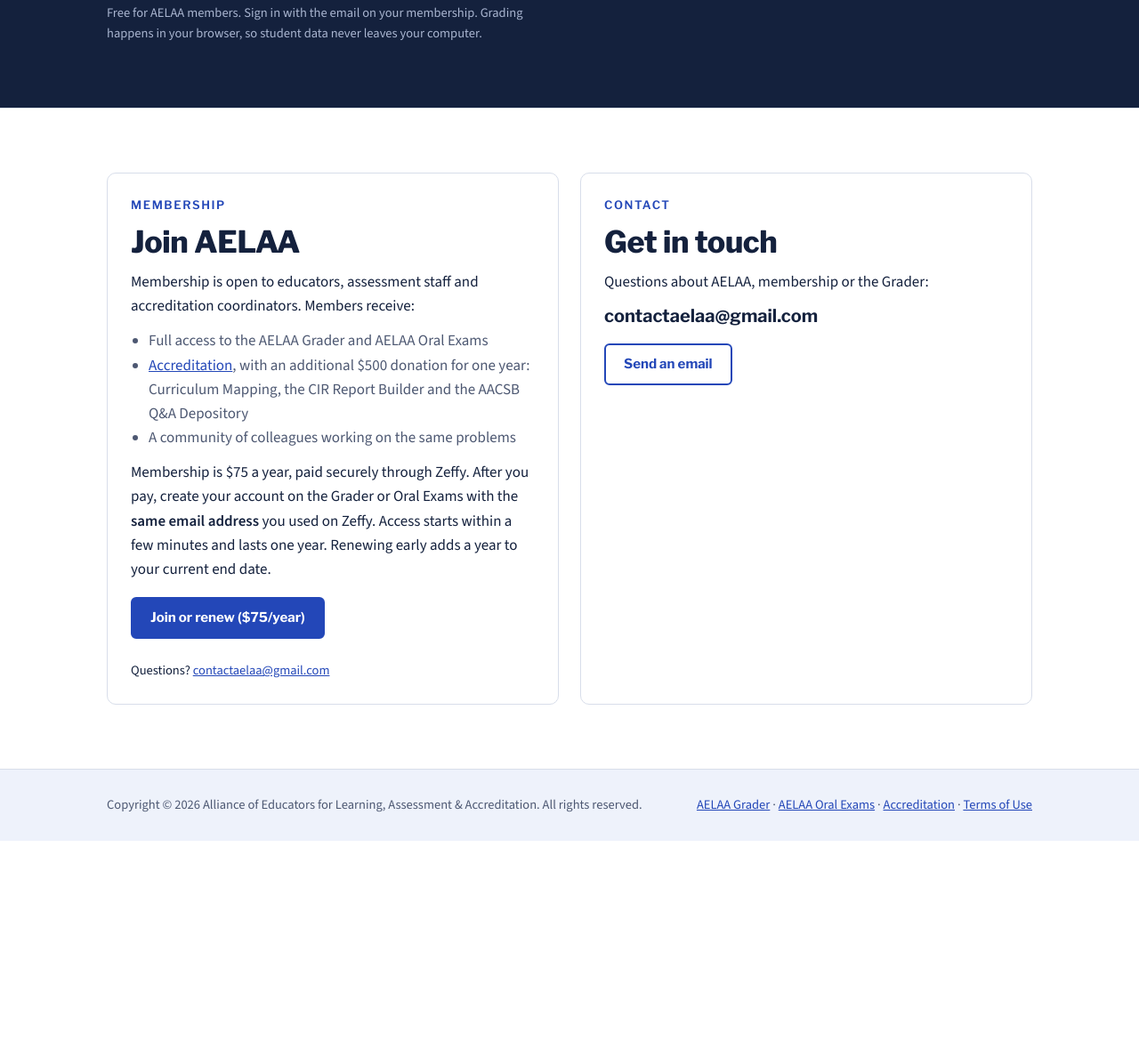
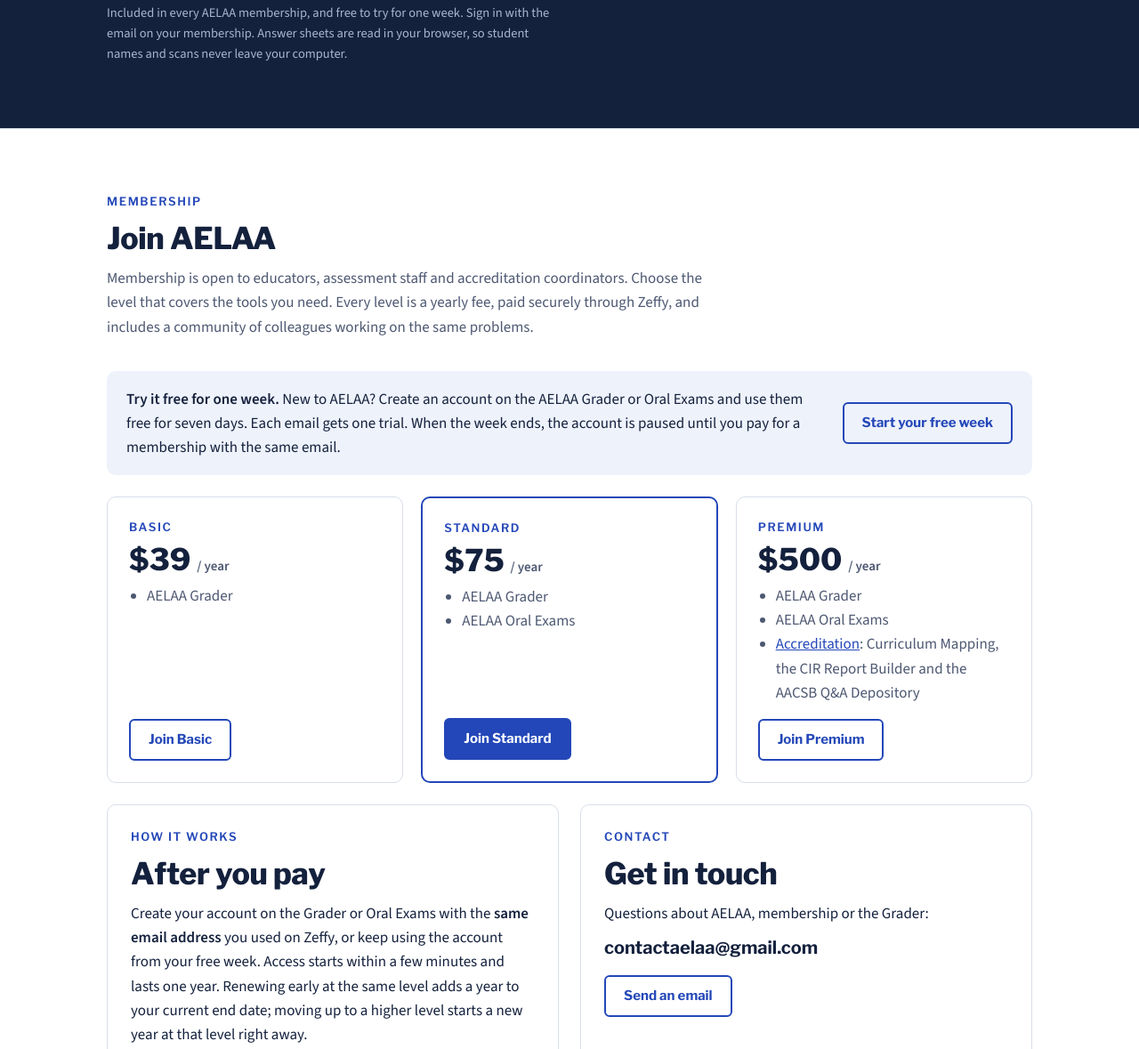
Before and after one commit to aelaa-org/aelaa-site, a plain HTML site: page index.html in a window 1280 px wide. Shown: the part 1709-2888 px from the top of the page at 89% size. Before the commit the page ends 2654 px from the top, so only its background shows below. Drawn offline with nearby package versions, Linux system fonts and the light colour scheme.

Commit message:
Membership levels ($39/$75/$500) and one-week free trial
Co-Authored-By: Claude Opus 5.5 <noreply@anthropic.com>

```diff
--- a/index.html
+++ b/index.html
@@ -4,7 +4,7 @@
 <meta charset="utf-8">
 <meta name="viewport" content="width=device-width,initial-scale=1">
 <title>AELAA | Alliance of Educators for Learning, Assessment &amp; Accreditation</title>
-<meta name="description" content="The Alliance of Educators for Learning, Assessment & Accreditation. Empowering educators together. Members get free access to the AELAA Grader for bubble-sheet exams.">
+<meta name="description" content="The Alliance of Educators for Learning, Assessment & Accreditation. Empowering educators together. Membership from $39 a year includes the AELAA Grader for bubble-sheet exams; try it free for one week.">
 <link rel="icon" type="image/png" href="logo.png">
 <link rel="preconnect" href="https://fonts.googleapis.com">
 <link rel="preconnect" href="https://fonts.gstatic.com" crossorigin>
@@ -84,6 +84,18 @@ section.band{padding:72px 0;border-top:1px solid var(--line);scroll-margin-top:6
 .grader .btn.solid:hover{background:#DCE3F3;border-color:#DCE3F3}
 .note{margin-top:16px;font-size:14.5px;color:#A9B5D0}
 @media (max-width:820px){.grader-grid{grid-template-columns:minmax(0,1fr)}}
+
+/* membership levels */
+.tiers{display:grid;grid-template-columns:repeat(3,minmax(0,1fr));gap:20px;margin-bottom:24px}
+.tier{border:1px solid var(--line);border-radius:10px;padding:24px;display:flex;flex-direction:column;gap:10px}
+.tier.featured{border:2px solid var(--blue)}
+.tier .price{font:800 34px/1 var(--display);color:var(--ink)}
+.tier .price small{font:600 15px/1 var(--body);color:var(--muted)}
+.tier ul{margin:0;padding-left:20px;color:var(--muted);flex:1}
+.tier .btn{align-self:flex-start;margin-top:6px}
+.trial{background:var(--mist);border-radius:10px;padding:18px 22px;margin-bottom:24px;display:flex;gap:14px;align-items:center;flex-wrap:wrap}
+.trial p{flex:1;min-width:260px}
+@media (max-width:820px){.tiers{grid-template-columns:minmax(0,1fr)}}
 
 /* membership + contact */
 .two{display:grid;grid-template-columns:minmax(0,1fr) minmax(0,1fr);gap:24px}
@@ -166,7 +178,7 @@ footer .wrap{display:flex;justify-content:space-between;gap:12px;flex-wrap:wrap}
           <a class="btn solid" href="https://grader.aelaa.org">Open the AELAA Grader</a>
           <a class="btn ghost" href="https://exam.aelaa.org">Open AELAA Oral Exams</a>
         </div>
-        <p class="note">Free for AELAA members. Sign in with the email on your membership. Grading happens in your browser, so student data never leaves your computer.</p>
+        <p class="note">Included in every AELAA membership, and free to try for one week. Sign in with the email on your membership. Answer sheets are read in your browser, so student names and scans never leave your computer.</p>
       </div>
       <div class="sheet" aria-hidden="true">
         <span class="n">1</span><i></i><i class="f"></i><i></i><i></i><i></i>
@@ -180,19 +192,43 @@ footer .wrap{display:flex;justify-content:space-between;gap:12px;flex-wrap:wrap}
   </section>
 
   <section class="band" id="membership">
+    <div class="wrap">
+      <div class="head">
+        <span class="eyebrow">Membership</span>
+        <h2>Join AELAA</h2>
+        <p>Membership is open to educators, assessment staff and accreditation coordinators. Choose the level that covers the tools you need. Every level is a yearly fee, paid securely through Zeffy, and includes a community of colleagues working on the same problems.</p>
+      </div>
+      <div class="trial">
+        <p><b>Try it free for one week.</b> New to AELAA? Create an account on the AELAA Grader or Oral Exams and use them free for seven days. Each email gets one trial. When the week ends, the account is paused until you pay for a membership with the same email.</p>
+        <a class="btn ghost" href="https://grader.aelaa.org">Start your free week</a>
+      </div>
+      <div class="tiers">
+        <div class="tier">
+          <span class="eyebrow">Basic</span>
+          <p class="price">$39 <small>/ year</small></p>
+          <ul><li>AELAA Grader</li></ul>
+          <a class="btn ghost" href="https://www.zeffy.com/en-US/ticketing/alliance-of-educators-for-learning-assessment-and-accreditations-memberships">Join Basic</a>
+        </div>
+        <div class="tier featured">
+          <span class="eyebrow">Standard</span>
+          <p class="price">$75 <small>/ year</small></p>
+          <ul><li>AELAA Grader</li><li>AELAA Oral Exams</li></ul>
+          <a class="btn solid" href="https://www.zeffy.com/en-US/ticketing/alliance-of-educators-for-learning-assessment-and-accreditations-memberships">Join Standard</a>
+        </div>
+        <div class="tier">
+          <span class="eyebrow">Premium</span>
+          <p class="price">$500 <small>/ year</small></p>
+          <ul><li>AELAA Grader</li><li>AELAA Oral Exams</li><li><a href="accreditation/">Accreditation</a>: Curriculum Mapping, the CIR Report Builder and the AACSB Q&amp;A Depository</li></ul>
+          <a class="btn ghost" href="https://www.zeffy.com/en-US/donation-form/aelaa-accreditation">Join Premium</a>
+        </div>
+      </div>
+    </div>
     <div class="wrap two">
       <div class="card">
-        <span class="eyebrow">Membership</span>
-        <h2>Join AELAA</h2>
-        <p>Membership is open to educators, assessment staff and accreditation coordinators. Members receive:</p>
-        <ul>
-          <li>Full access to the AELAA Grader and AELAA Oral Exams</li>
-          <li><a href="accreditation/">Accreditation</a>, with an additional $500 donation for one year: Curriculum Mapping, the CIR Report Builder and the AACSB Q&amp;A Depository</li>
-          <li>A community of colleagues working on the same problems</li>
-        </ul>
-        <p>Membership is $75 a year, paid securely through Zeffy. After you pay, create your account on the Grader or Oral Exams with the <b>same email address</b> you used on Zeffy. Access starts within a few minutes and lasts one year. Renewing early adds a year to your current end date.</p>
-        <a class="btn solid" href="https://www.zeffy.com/en-US/ticketing/alliance-of-educators-for-learning-assessment-and-accreditations-memberships">Join or renew ($75/year)</a>
-        <p style="margin-top:12px;font-size:14.5px">Questions? <a href="mailto:contactaelaa@gmail.com?subject=AELAA%20membership">contactaelaa@gmail.com</a></p>
+        <span class="eyebrow">How it works</span>
+        <h2>After you pay</h2>
+        <p>Create your account on the Grader or Oral Exams with the <b>same email address</b> you used on Zeffy, or keep using the account from your free week. Access starts within a few minutes and lasts one year. Renewing early at the same level adds a year to your current end date; moving up to a higher level starts a new year at that level right away.</p>
+        <p style="font-size:14.5px">Questions? <a href="mailto:contactaelaa@gmail.com?subject=AELAA%20membership">contactaelaa@gmail.com</a></p>
       </div>
       <div class="card" id="contact">
         <span class="eyebrow">Contact</span>
```
